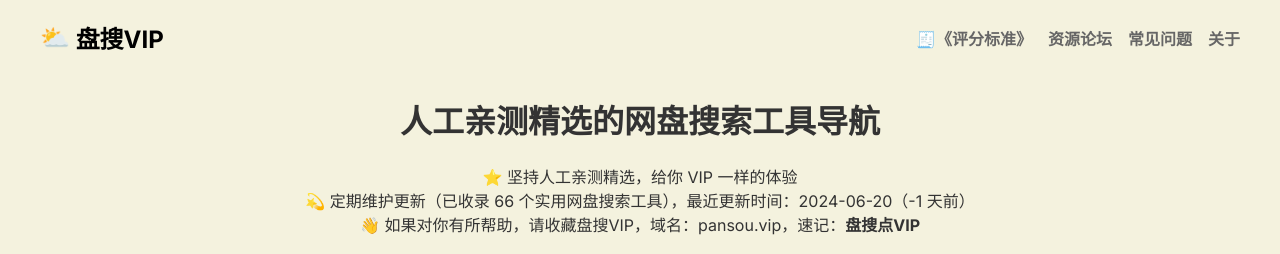
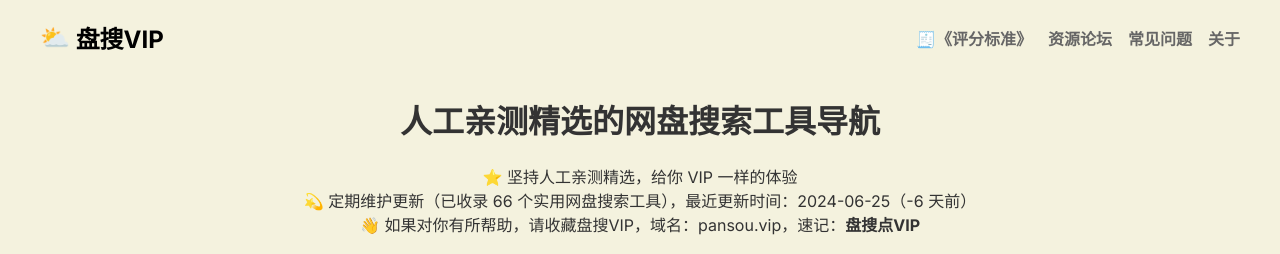
Before and after one commit to rokcso/pansou-vip, a Next.js app: page / in a window 1280 px wide. Shown: the top 254 px of the page. Built offline with nearby package versions, Linux system fonts and the light colour scheme.

Commit message:
update date

```diff
--- a/app/page.js
+++ b/app/page.js
@@ -14,7 +14,7 @@ import forumSites from "../public/data/forumSites.json";
 
 export default function Home() {
   // 全局常量，数据最新更新时间（字符串格式）
-  const lastUpdateDateStr = "2024-06-20";
+  const lastUpdateDateStr = "2024-06-25";
 
   // 统计已收录的网站的数量
   const featuredSiteCount = featuredSites.length;
```
